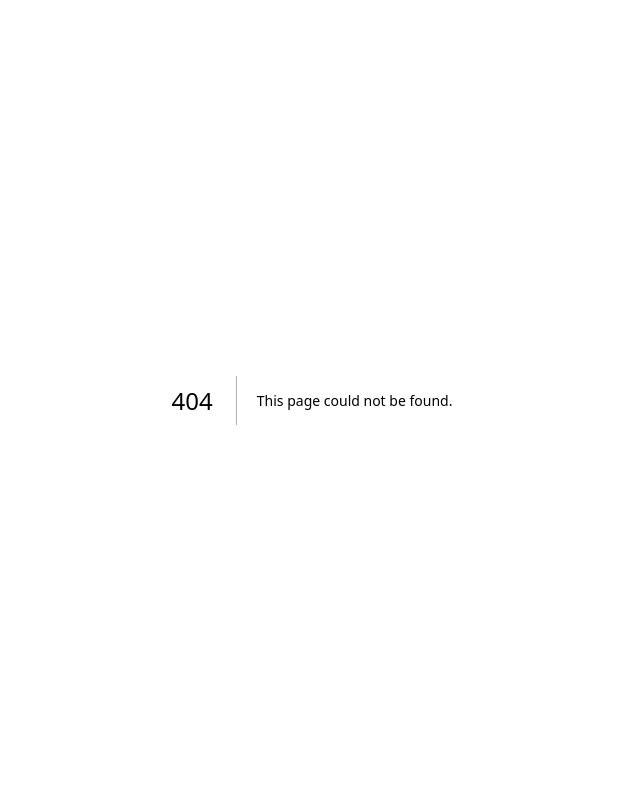
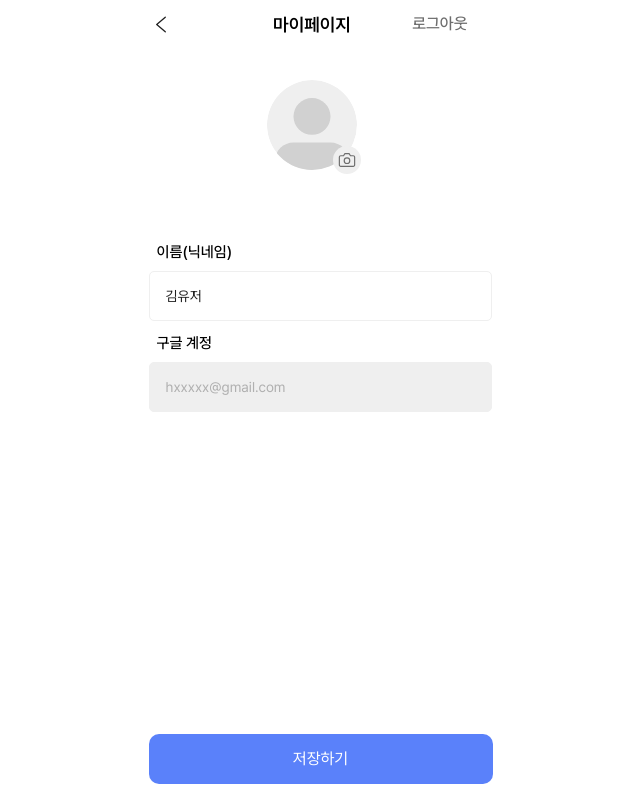
Before and after one commit to Konkuk-KUIT/CAMPUSFORM-Web, a Next.js app: page /mypage in a window 1280 px wide. Before the commit this address had no page. Shown: the whole page, without its empty margins (328-968 px from the left). Built offline with nearby package versions, Linux system fonts and the light colour scheme.

Commit message:
[feat] 마이페이지-이름수정/로그아웃 구현
마이페이지 이름 수정 로그아웃 구형

```diff
--- a/src/app/home/calendar/page.tsx
+++ /dev/null
@@ -1,51 +0,0 @@
-"use client";
-
-import { useState } from "react";
-import TopAppBar from "@/components/home/TopAppBar";
-import SegmentedControl from "@/components/SegmentedControl";
-import Calendar from "@/components/home/Calendar";
-import ScheduleList from "@/components/home/ScheduleList";
-
-export default function HomePage() {
-  const [schedules, setSchedules] = useState([
-    {
-      title: "요리퐁 6기 신입부원 모집 - 면접",
-      timeRange: "오후 2:00 - 오후 2:30",
-      isChecked: true,
-    },
-    {
-      title: "요리퐁 6기 신입부원 모집 - 면접",
-      timeRange: "오후 2:00 - 오후 2:30",
-      isChecked: false,
-    },
-    {
-      title: "요리퐁 6기 신입부원 모집 - 면접",
-      timeRange: "오후 2:00 - 오후 2:30",
-      isChecked: false,
-    },
-  ]);
-
-  return (
-    <main className="min-h-screen flex justify-center font-['Pretendard']">
-
-      <div className="relative w-[375px] bg-white min-h-screen shadow-lg flex flex-col overflow-x-hidden">
-
-        <TopAppBar />
-
-        <div className="pt-[55px] bg-gray-50 flex-1 flex flex-col">
-
-          <section className="mt-4 flex justify-center px-5">
-            <SegmentedControl />
-          </section>
-
-          <section className="flex justify-center">
-            <Calendar />
-          </section>
-
-          <ScheduleList schedules={schedules} />
-
-        </div>
-      </div>
-    </main>
-  );
-}
--- a/src/app/home/project/page.tsx
+++ /dev/null
@@ -1,74 +0,0 @@
-"use client";
-
-import { useState } from "react";
-import TopAppBar from "@/components/home/TopAppBar";
-import SegmentedControl from "@/components/SegmentedControl";
-import ProjectFilter from "@/components/home/ProjectFilter";
-import HomeOn from "@/components/home/HomeOn";
-import HomeOff from "@/components/home/HomeOff";
-
-export default function HomePage() {
-  const [currentTab, setCurrentTab] = useState("calendar");
-  const [isOnlyRecruiting, setIsOnlyRecruiting] = useState(false);
-
-  const projects = [
-    {
-      title: "요리퐁 6기 신입부원 모집",
-      status: "모집 중",
-      dateRange: "20.00.00 ~ 20.00.00",
-      applicantCount: 5,
-    },
-    {
-      title: "KUIT 5기 신입부원 모집",
-      status: "모집 완료",
-      dateRange: "20.00.00 ~ 20.00.00",
-      applicantCount: 12,
-    },
-  ];
-
-  return (
-    <main className="min-h-screen bg-gray-50 flex justify-center">
-      <div className="relative w-[375px] bg-white min-h-screen shadow-lg">
-
-        <TopAppBar />
-
-        <div className="pt-[55px]">
-          <section className="mt-4 mb-4 flex justify-center px-5">
-            <SegmentedControl />
-          </section>
-
-
-          <ProjectFilter
-            isOnlyRecruiting={isOnlyRecruiting}
-            onChange={setIsOnlyRecruiting}
-          />
-
-          <section className="items-center mt-7 flex flex-col gap-3 pb-10">
-                {projects
-                  .filter(p => !isOnlyRecruiting || p.status === "모집 중")
-                  .map((project, index) => (
-                    <div key={index}>
-                      {project.status === "모집 중" ? (
-                          <HomeOn
-                          title={project.title}
-                          status={project.status}
-                          dateRange={project.dateRange}
-                          applicantCount={project.applicantCount}
-                        />
-                      ) : (
-                        <HomeOff
-                          title={project.title}
-                          status={project.status}
-                          dateRange={project.dateRange}
-                          applicantCount={project.applicantCount}
-                        />
-                      )}
-                    </div>
-                  ))}
-              </section>
-        </div>
-
-      </div>
-    </main>
-  );
-}
--- /dev/null
+++ b/src/app/mypage/page.tsx
@@ -0,0 +1,21 @@
+'use client';
+
+import MypageSetupForm from '@/components/mypage/MypageSetupForm';
+import Header from '@/components/Header';
+import HeaderLogout from '@/components/HeaderLogout';
+
+export default function SetupPage() {
+  return (
+
+    <div className="relative bg-white min-h-screen">
+
+      <Header title="마이페이지" backTo="/home" />
+
+      <div className="absolute top-0 right-0 h-[56px] flex items-center pr-4 z-50">
+        <HeaderLogout />
+      </div>
+
+      <MypageSetupForm />
+    </div>
+  );
+}
--- /dev/null
+++ b/src/components/HeaderLogout.tsx
@@ -0,0 +1,52 @@
+'use client';
+
+import { useState } from 'react';
+
+export default function HeaderLogout() {
+  const [isOpen, setIsOpen] = useState(false);
+
+  const handleConfirm = () => {
+    console.log("로그아웃 처리됨");
+    window.location.href = "/login";
+  };
+
+  return (
+    <>
+      <button
+        onClick={() => setIsOpen(true)}
+        className="text-base font-medium text-gray-500 hover:text-gray-900 transition-colors pr-4 pb-2"
+      >
+        로그아웃
+      </button>
+
+      {isOpen && (
+        <div className="fixed inset-0 z-[9999] flex items-center justify-center bg-black/50 px-4">
+          <div className="flex flex-col w-[330px] bg-white rounded-xl shado w-lg overflow-hidden">
+            <div className="mt-12 w-full pl-6">
+              <p className="text-base font-medium text-gray-900 leading-snug">
+                로그아웃 하시겠습니까?
+              </p>
+            </div>
+
+            <div className="mt-auto flex justify-end w-full pb-3 pr-3 pt-8">
+              <button
+                onClick={() => setIsOpen(false)}
+                className="w-16 h-12 flex items-center justify-center text-base font-medium text-gray-500 hover:text-gray-700 transition-colors"
+              >
+                취소
+              </button>
+
+              <button
+                onClick={handleConfirm}
+                className="w-16 h-12 flex items-center justify-center text-base font-medium text-gray-900 hover:text-black transition-colors"
+              >
+                확인
+              </button>
+            </div>
+
+          </div>
+        </div>
+      )}
+    </>
+  );
+}
--- /dev/null
+++ b/src/components/mypage/MypageSetupForm.tsx
@@ -0,0 +1,96 @@
+'use client';
+
+import { useState } from 'react';
+import Button from '@/components/Btn';
+import Textbox from '@/components/Textbox';
+import ProfileImageButton from '@/components/auth/ProfileImageButton';
+
+interface MypageSetupFormProps {
+    initialName?: string;
+    initialEmail?: string;
+  }
+
+  export default function MypageSetupForm({
+    initialName = '김유저', // 임시 기본값
+    initialEmail = 'hxxxxx@gmail.com'
+  }: MypageSetupFormProps) {
+
+    const [nickname, setNickname] = useState(initialName);
+    const [nicknameError, setNicknameError] = useState(false);
+
+  // 닉네임 유효성 검사
+  const validateNickname = (): boolean => {
+    // 빈 값 체크
+    if (!nickname.trim()) {
+      setNicknameError(true);
+      return false;
+    }
+
+    // 길이 체크 (1-12자)
+    if (nickname.length < 1 || nickname.length > 12) {
+      setNicknameError(true);
+      return false;
+    }
+
+    // 한글, 영문만 허용 (숫자, 특수문자 불가)
+    const nameRegex = /^[가-힣a-zA-Z]+$/;
+    if (!nameRegex.test(nickname)) {
+      setNicknameError(true);
+      return false;
+    }
+
+    return true;
+  };
+
+  // 가입 완료 버튼 클릭
+  const handleSignup = () => {
+    if (!validateNickname()) {
+      return;
+    }
+
+    // 검사 통과
+    setNicknameError(false);
+
+    // TODO: 서버로 데이터 전송
+  };
+
+  // 닉네임 입력 시 에러메세지 제거
+  const handleNicknameChange = (value: string) => {
+    setNickname(value);
+    if (nicknameError) {
+      setNicknameError(false);
+    }
+  };
+
+  return (
+    <>
+      <div className="px-6 py-8 pb-28 flex flex-col gap-3">
+        {/* 프로필 사진 */}
+        <ProfileImageButton />
+
+        {/* 이름 입력 */}
+        <div className="flex flex-col gap-2 mt-15">
+          <label className="text-subtitle-sm-md pl-2">이름(닉네임)</label>
+          <Textbox
+            placeholder="이름 또는 닉네임을 입력해주세요. (1-12자)"
+            value={nickname}
+            onChange={handleNicknameChange}
+            error={nicknameError}
+            errorMessage="이름에는 한글, 영문만 입력 가능합니다."
+          />
+        </div>
+
+        <div className="flex flex-col gap-2">
+          <label className="text-subtitle-sm-md pl-2">구글 계정</label>
+          <Textbox placeholder="hxxxxx@gmail.com" disabled />
+        </div>
+      </div>
+
+      <div className="fixed bottom-0 left-0 right-0 bg-white px-6 py-4 max-w-93.75 mx-auto">
+        <Button variant="primary" size="lg" onClick={handleSignup}>
+          저장하기
+        </Button>
+      </div>
+    </>
+  );
+}
```
